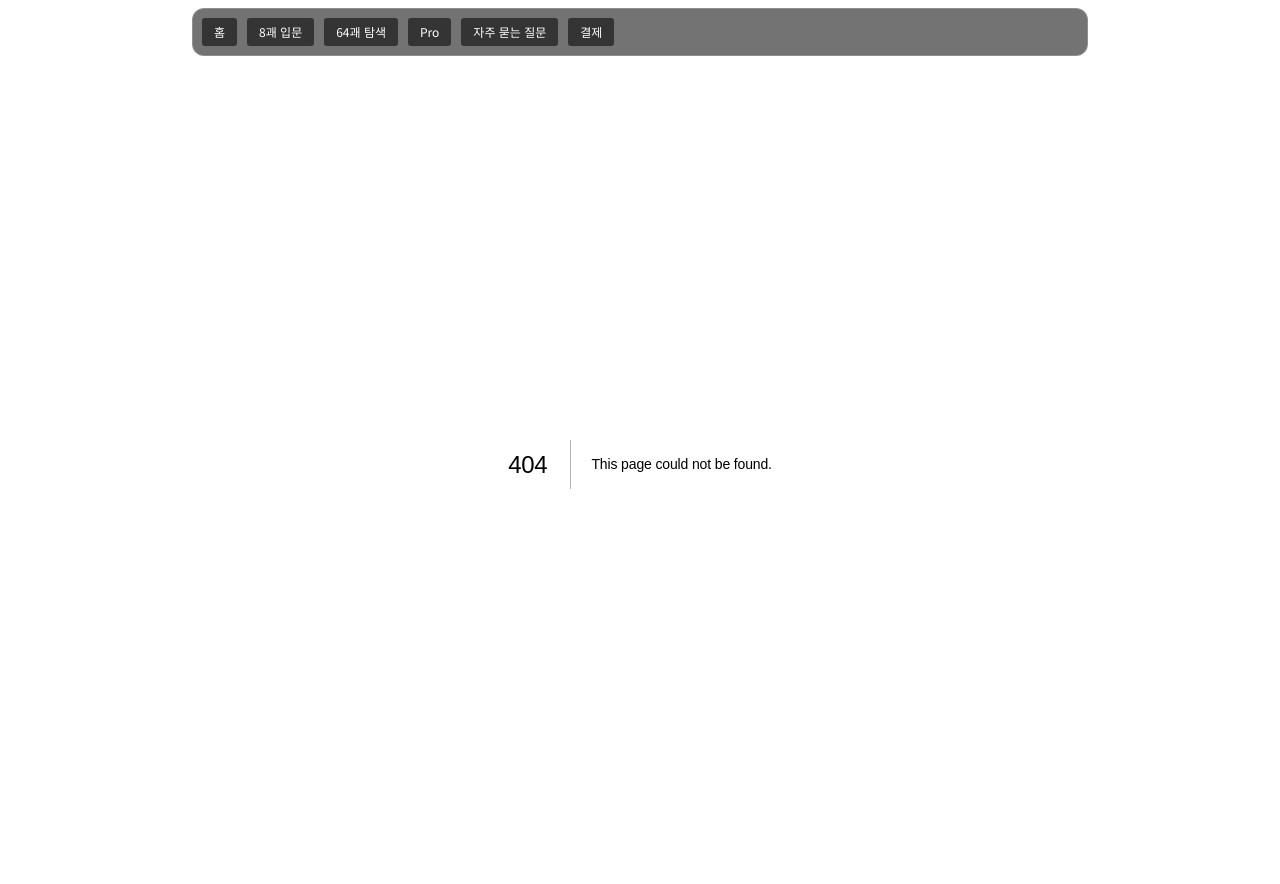
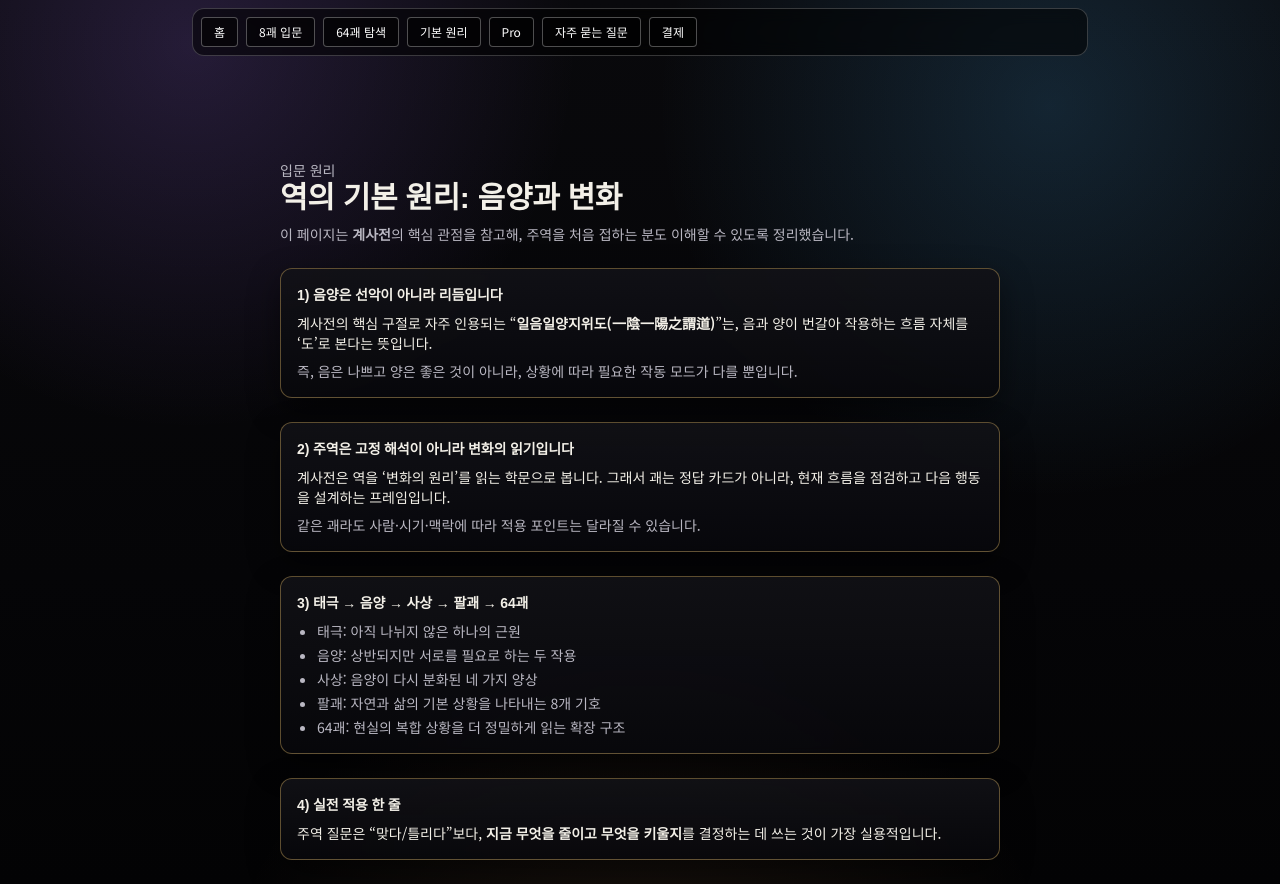
Before and after one commit to kinddragon1224/iching-learning-web, a Next.js app: page /principles in a window 1280 px wide. Before the commit this address had no page. Built offline with nearby package versions, Linux system fonts and the light colour scheme.

Commit message:
Add principles page explaining yin-yang basics with Xici references

```diff
--- a/app/layout.tsx
+++ b/app/layout.tsx
@@ -38,6 +38,7 @@ export default function RootLayout({
             <Link href="/" className="shrink-0 rounded border border-white/30 bg-black/55 px-3 py-1.5 text-xs text-white">홈</Link>
             <Link href="/bagua" className="shrink-0 rounded border border-white/30 bg-black/55 px-3 py-1.5 text-xs text-white">8괘 입문</Link>
             <Link href="/explore" className="shrink-0 rounded border border-white/30 bg-black/55 px-3 py-1.5 text-xs text-white">64괘 탐색</Link>
+            <Link href="/principles" className="shrink-0 rounded border border-white/30 bg-black/55 px-3 py-1.5 text-xs text-white">기본 원리</Link>
             <Link href="/pro" className="shrink-0 rounded border border-white/30 bg-black/55 px-3 py-1.5 text-xs text-white">Pro</Link>
             <Link href="/faq" className="shrink-0 rounded border border-white/30 bg-black/55 px-3 py-1.5 text-xs text-white">자주 묻는 질문</Link>
             <Link href="/checkout" className="shrink-0 rounded border border-white/30 bg-black/55 px-3 py-1.5 text-xs text-white">결제</Link>
--- /dev/null
+++ b/app/principles/page.tsx
@@ -0,0 +1,60 @@
+import type { Metadata } from "next";
+
+export const metadata: Metadata = {
+  title: "역의 기본 원리 | 주역 학습 웹",
+  description: "계사전 관점을 바탕으로 음양과 변화의 기본 원리를 이해하는 입문 페이지",
+};
+
+export default function PrinciplesPage() {
+  return (
+    <main className="mx-auto max-w-3xl space-y-6 p-6 pt-24">
+      <header>
+        <p className="text-sm text-[var(--text-muted)]">입문 원리</p>
+        <h1 className="text-3xl font-bold">역의 기본 원리: 음양과 변화</h1>
+        <p className="mt-2 text-sm text-[var(--text-muted)]">
+          이 페이지는 <b>계사전</b>의 핵심 관점을 참고해, 주역을 처음 접하는 분도 이해할 수 있도록 정리했습니다.
+        </p>
+      </header>
+
+      <section className="paper-panel rounded-xl p-4 space-y-2 text-sm">
+        <h2 className="font-semibold">1) 음양은 선악이 아니라 리듬입니다</h2>
+        <p>
+          계사전의 핵심 구절로 자주 인용되는 “<b>일음일양지위도(一陰一陽之謂道)</b>”는,
+          음과 양이 번갈아 작용하는 흐름 자체를 ‘도’로 본다는 뜻입니다.
+        </p>
+        <p className="text-[var(--text-muted)]">
+          즉, 음은 나쁘고 양은 좋은 것이 아니라, 상황에 따라 필요한 작동 모드가 다를 뿐입니다.
+        </p>
+      </section>
+
+      <section className="paper-panel rounded-xl p-4 space-y-2 text-sm">
+        <h2 className="font-semibold">2) 주역은 고정 해석이 아니라 변화의 읽기입니다</h2>
+        <p>
+          계사전은 역을 ‘변화의 원리’를 읽는 학문으로 봅니다. 그래서 괘는 정답 카드가 아니라,
+          현재 흐름을 점검하고 다음 행동을 설계하는 프레임입니다.
+        </p>
+        <p className="text-[var(--text-muted)]">
+          같은 괘라도 사람·시기·맥락에 따라 적용 포인트는 달라질 수 있습니다.
+        </p>
+      </section>
+
+      <section className="paper-panel rounded-xl p-4 space-y-2 text-sm">
+        <h2 className="font-semibold">3) 태극 → 음양 → 사상 → 팔괘 → 64괘</h2>
+        <ul className="list-disc pl-5 space-y-1 text-[var(--text-muted)]">
+          <li>태극: 아직 나뉘지 않은 하나의 근원</li>
+          <li>음양: 상반되지만 서로를 필요로 하는 두 작용</li>
+          <li>사상: 음양이 다시 분화된 네 가지 양상</li>
+          <li>팔괘: 자연과 삶의 기본 상황을 나타내는 8개 기호</li>
+          <li>64괘: 현실의 복합 상황을 더 정밀하게 읽는 확장 구조</li>
+        </ul>
+      </section>
+
+      <section className="paper-panel rounded-xl p-4 space-y-2 text-sm">
+        <h2 className="font-semibold">4) 실전 적용 한 줄</h2>
+        <p>
+          주역 질문은 “맞다/틀리다”보다, <b>지금 무엇을 줄이고 무엇을 키울지</b>를 결정하는 데 쓰는 것이 가장 실용적입니다.
+        </p>
+      </section>
+    </main>
+  );
+}
```
